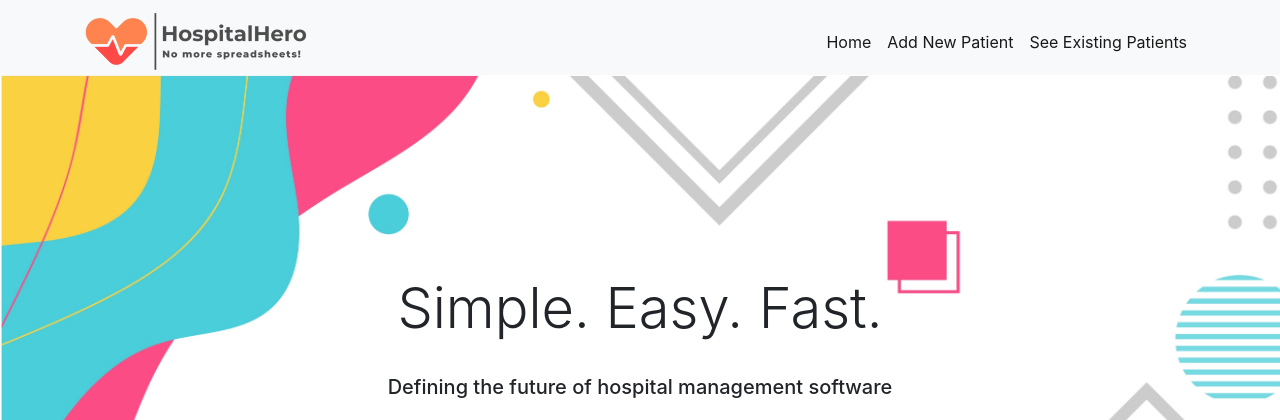
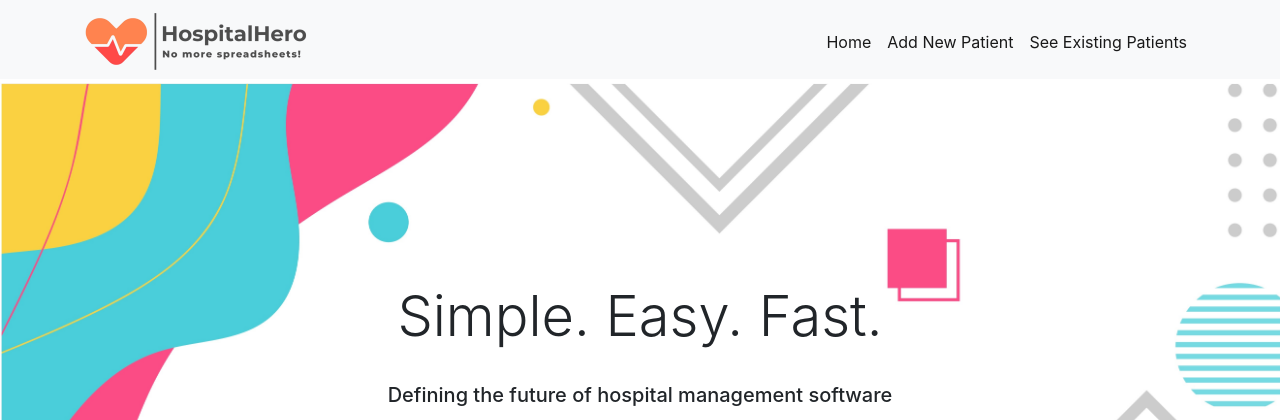
Before and after one commit to natelincyber/HospitalHero, a Flask app: page / in a window 1280 px wide. Shown: the top 420 px of the page. Run offline with Flask 2, Linux system fonts and the light colour scheme.

Commit message:
more navbar changes

```diff
--- a/templates/base.html
+++ b/templates/base.html
@@ -13,7 +13,7 @@
           {% endblock %}
      </head>
      <body>
-          <nav class="navbar navbar-expand-sm navbar-light bg-light pb-0 mb-0">
+          <nav class="navbar navbar-expand-sm navbar-light bg-light pb-1 mb-1">
                <div class="container mx-auto">
                     <a class="navbar-brand" href="/"><img src="/static/main_navbar_logo.png"></a>
                     <ul class="navbar-nav mr-right">
```
